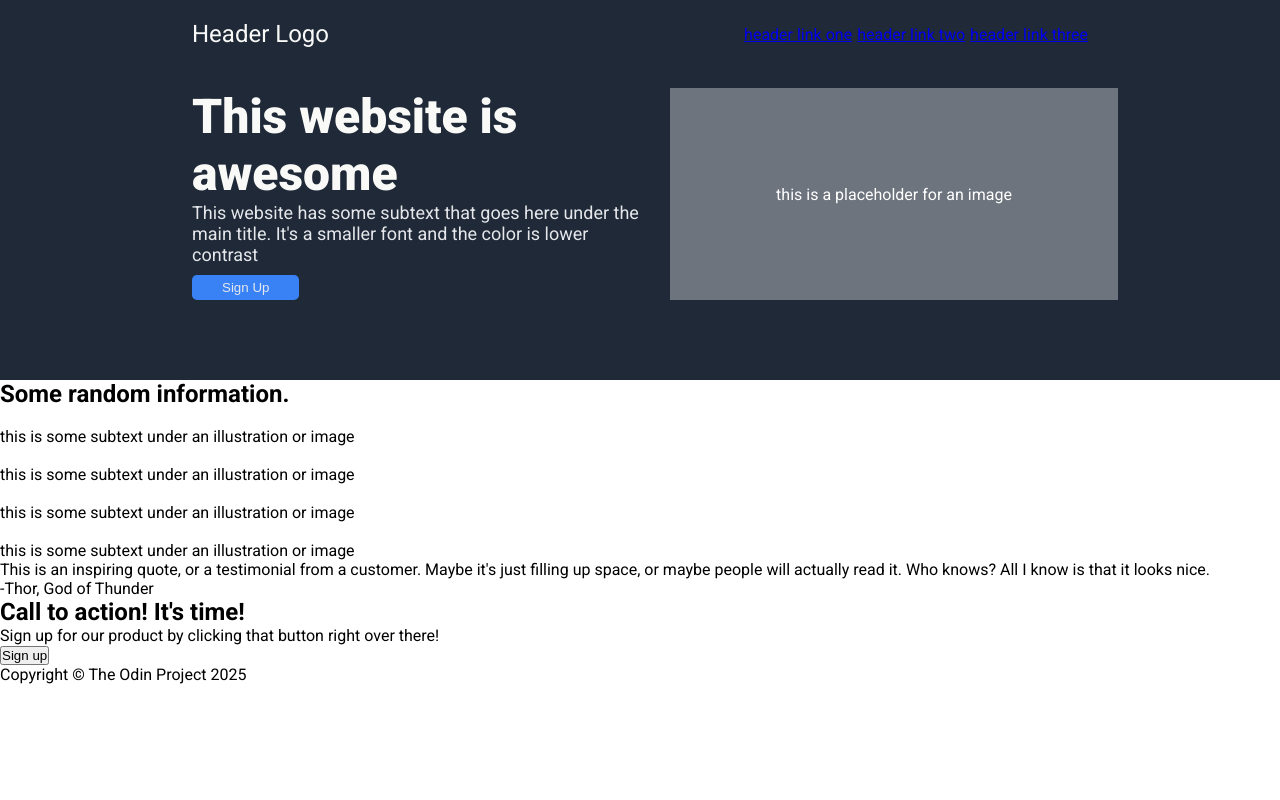
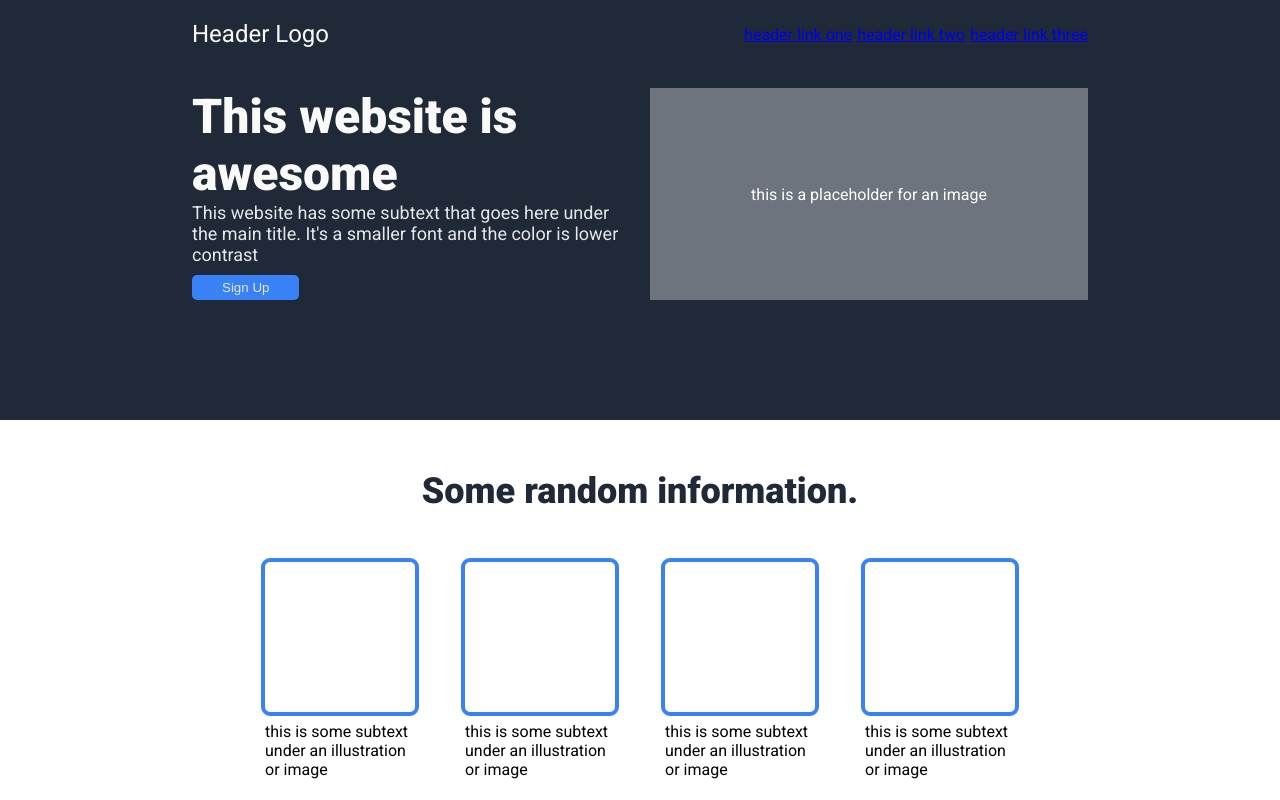
Before and after one commit to AwesomeJaith/landing-page, a plain HTML site: page index.html in a window 1280 px wide. Shown: the top 800 px of the page. Drawn offline with Linux system fonts and the light colour scheme.

Commit message:
Add information section styling

```diff
--- a/index.html
+++ b/index.html
@@ -34,23 +34,25 @@
                 <div class="hero-image-placeholder">this is a placeholder for an image</div>
             </div>
         </section>
-        <section class="information">
-            <h1>Some random information.</h1>
-            <div>
-                <img src="">
+        <section class="information-container">
+            <h1 class="information-title">Some random information.</h1>
+            <div class="information-boxes-container">
+                <div class="information-box-container">
+                    <div class="information-image-placeholder"></div>
                     <p>this is some subtext under an illustration or image</p>
                 </div>
-            <div>
-                <img src="">
+                <div class="information-box-container">
+                    <div class="information-image-placeholder"></div>
                     <p>this is some subtext under an illustration or image</p>
                 </div>
-            <div>
-                <img src="">
+                <div class="information-box-container">
+                    <div class="information-image-placeholder"></div>
                     <p>this is some subtext under an illustration or image</p>
                 </div>
-            <div>
-                <img src="">
+                <div class="information-box-container">
+                    <div class="information-image-placeholder"></div>
                     <p>this is some subtext under an illustration or image</p>
+                </div>
             </div>
         </section>
         <section class="quote">
--- a/styles.css
+++ b/styles.css
@@ -3,6 +3,7 @@
 * {
     margin: 0;
     padding: 0;
+    box-sizing: border-box;
 }
 
 body {
@@ -41,7 +42,7 @@ li {
     padding: 20px 15%;
     background-color: #1F2937;
     color: white;
-    padding-bottom: 80px;
+    padding-bottom: 120px;
 }
 
 .hero-left {
@@ -81,3 +82,35 @@ li {
     align-items: center;
     background-color: #6d747d;
 }
+
+.information-container {
+    display: flex;
+    flex-direction: column;
+    align-items: center;
+    gap: 50px;
+    margin-top: 50px;
+    margin-bottom: 100px;
+}
+
+.information-title {
+    font-size: 36px;
+    font-weight: 900;
+    color: #1F2937;
+}
+
+.information-boxes-container {
+    display: flex;
+    justify-content: center;
+    gap: 50px;
+}
+
+.information-box-container {
+    width: 150px;
+}
+
+.information-image-placeholder {
+    height: 150px;
+    outline: 4px solid #3882F6;
+    border-radius: 5px;
+    margin-bottom: 10px;
+}
```
Lines whose indentation alone changed are shown as unchanged.
